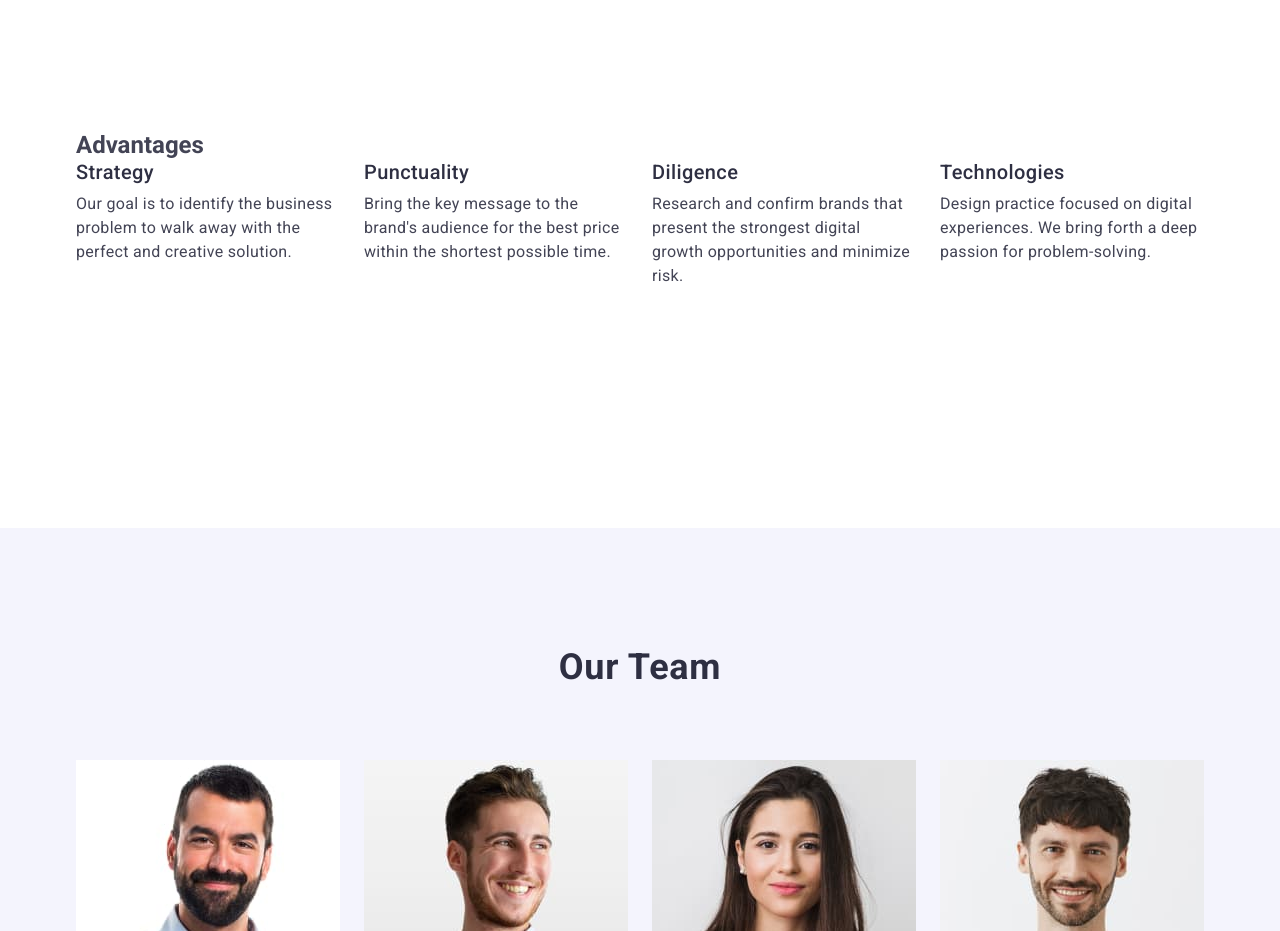
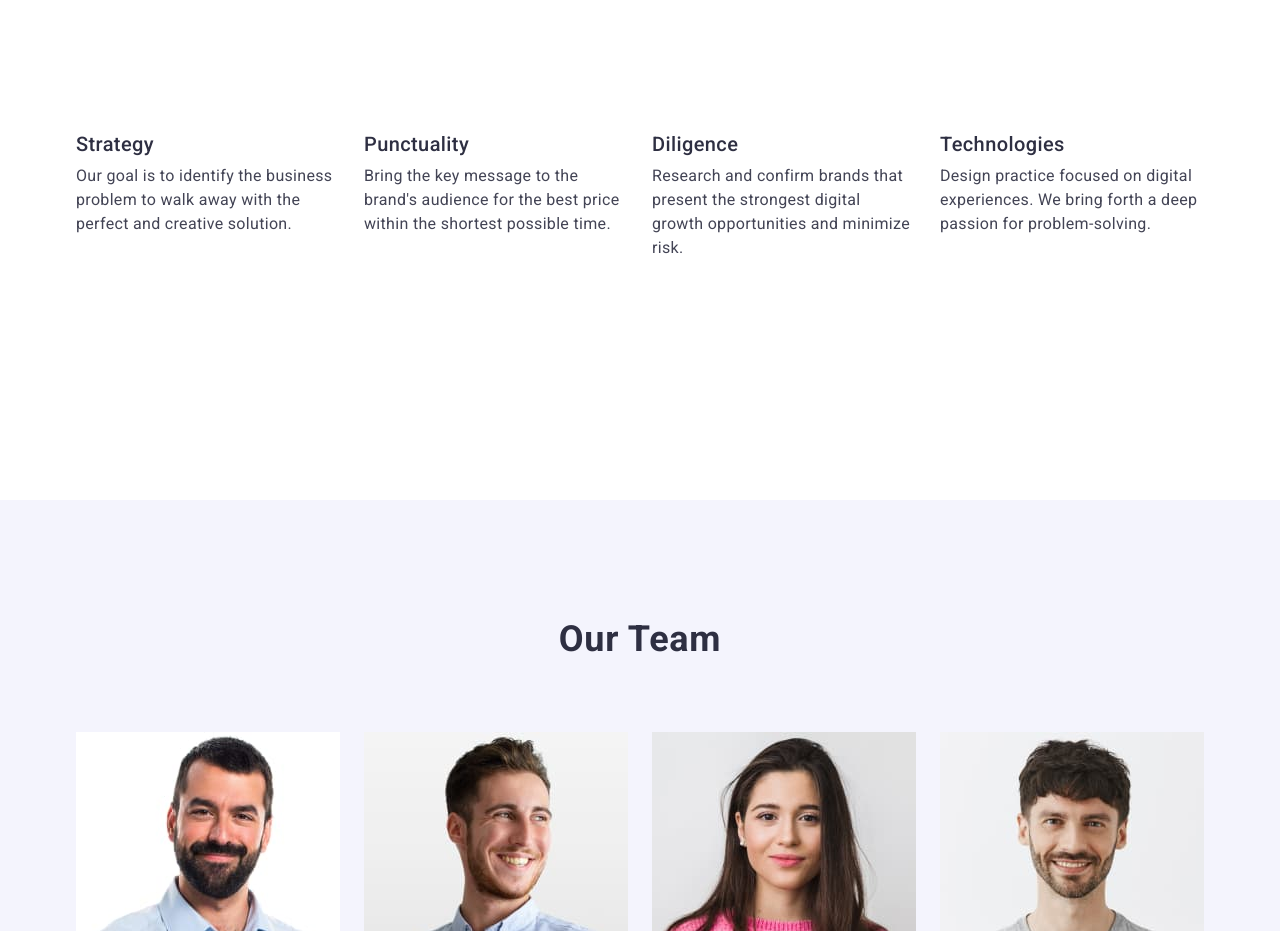
Before and after one commit to Petro-Gunko/goit-markup-hw-03, a plain HTML site: page index.html in a window 1280 px wide. Shown: the part 780-1711 px from the top of the page. Drawn offline with nearby package versions, Linux system fonts and the light colour scheme.

Commit message:
section2 27

```diff
--- a/index.html
+++ b/index.html
@@ -66,7 +66,7 @@
 
       <section class="Advantages">
         <div class="container">
-          <h2>Advantages</h2>
+          <h2 class="visually-hidden">Advantages</h2>
           <ul class="list-items">
             <li class="items">
               <h3 class="text-title soft-skills">Strategy</h3>
```
